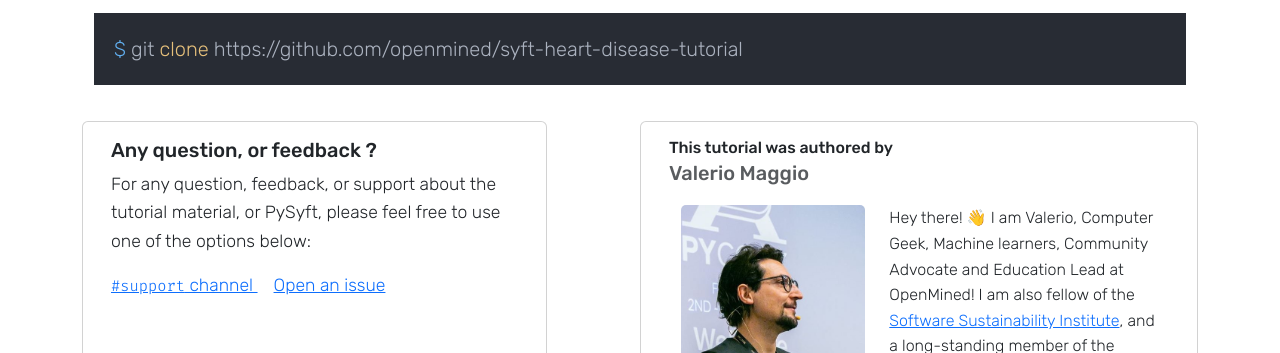
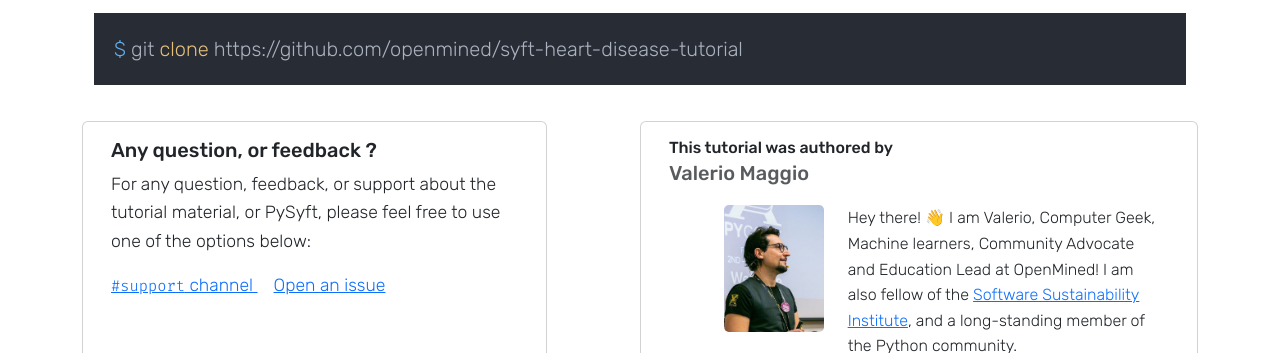
Before and after one commit to OpenMined/syft-heart-disease-tutorial, a plain HTML site: page index.html in a window 1280 px wide. Shown: the part 2325-2678 px from the top of the page. Drawn offline with nearby package versions, Linux system fonts and the light colour scheme.

Commit message:
tweak author card

```diff
--- a/assets/css/style.css
+++ b/assets/css/style.css
@@ -54,6 +54,11 @@ main .container .row {
 
 .bio {
     font-size: 1rem;
+}
+
+img.author {
+    max-width: 70%;
+    float: right;
 }
 
 /*
--- a/index.html
+++ b/index.html
@@ -244,10 +244,10 @@
                         <h6 class="card-title">This tutorial was authored by</h6>
                         <h5 class="card-subtitle mb-2 text-muted">Valerio Maggio</h5>
                         <div class="row no-gutters">
-                            <div class="col-md-5">
-                                <img src="assets/imgs/author.jpg" class="card-img" alt="Valerio Maggio">
+                            <div class="col-md-4">
+                                <img src="assets/imgs/author.jpg" class="card-img author img-fluid" alt="Valerio Maggio">
                             </div>
-                            <div class="col-md-7">
+                            <div class="col-md-8">
                                 <div class="card-text bio">Hey there! 👋
                                     I am Valerio, Computer Geek, Machine learners, Community Advocate and Education Lead at OpenMined!
                                     I am also fellow of the
```
